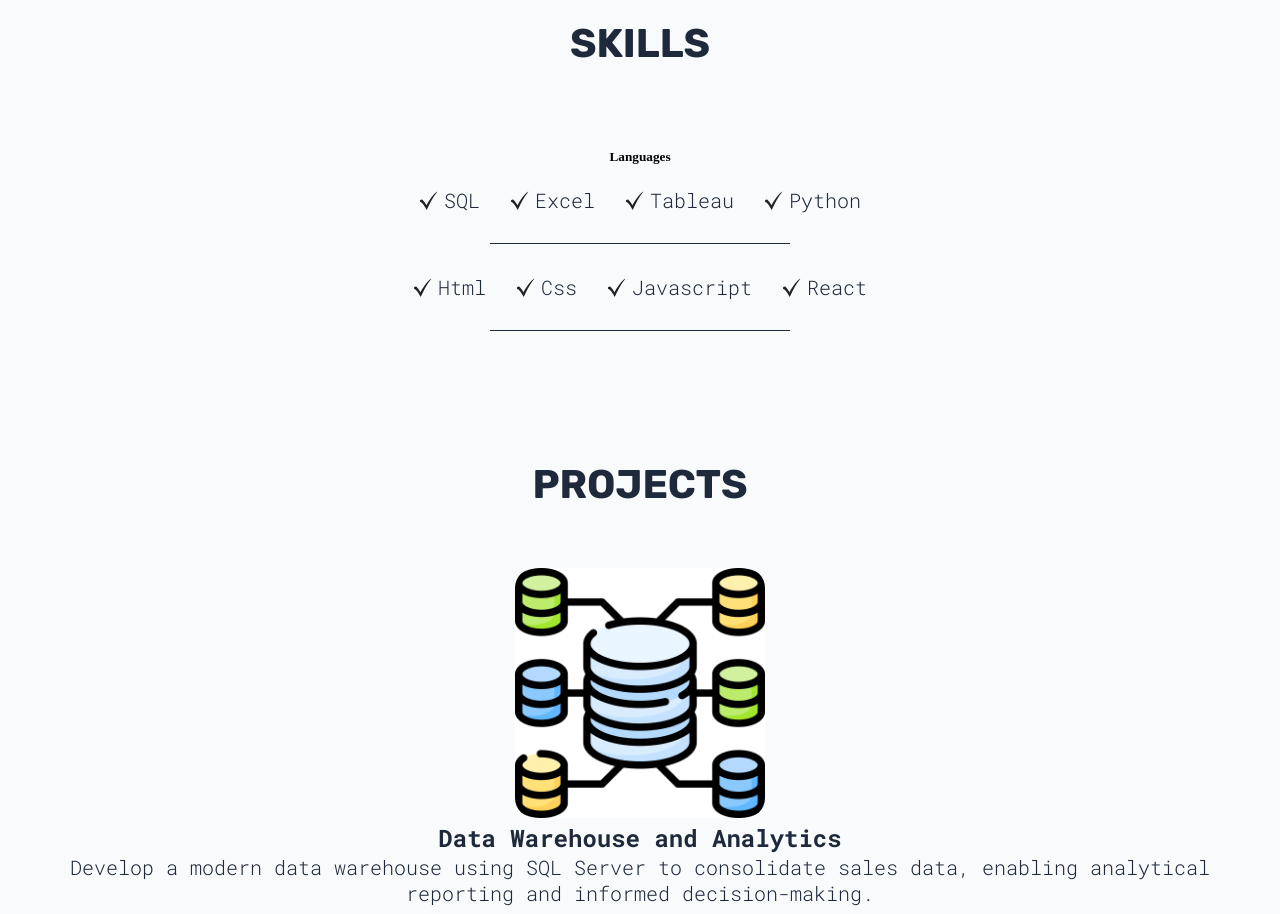
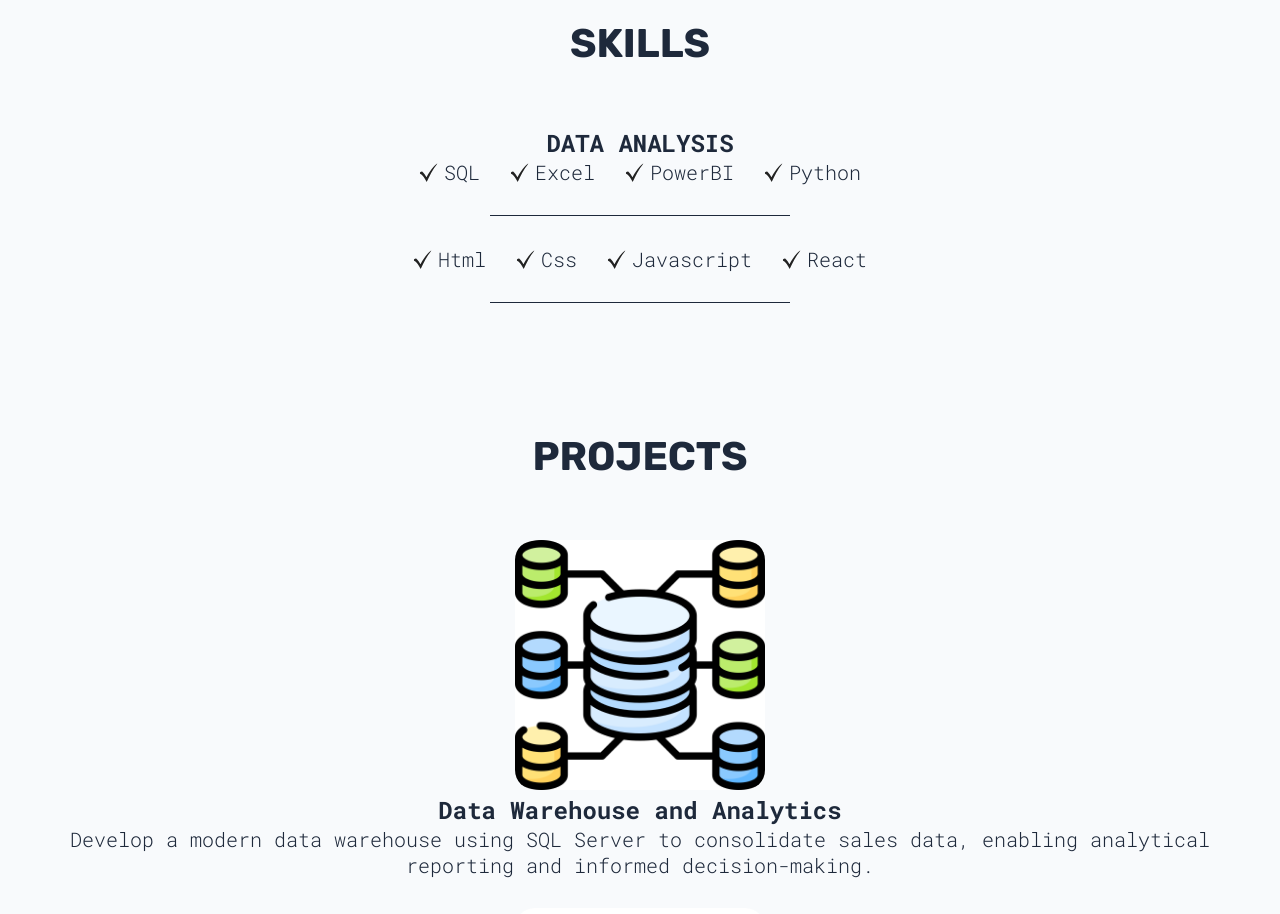
Before and after one commit to mizunate-tech/my-portfolio, a React (Vite) app: page / in a window 1280 px wide. Shown: the part 960-1874 px from the top of the page. Built offline with nearby package versions, Linux system fonts and the light colour scheme.

Commit message:
Edited Skill and Resume

```diff
--- a/src/sections/Skills/Skills.jsx
+++ b/src/sections/Skills/Skills.jsx
@@ -12,11 +12,11 @@ function Skills() {
   return (
     <section id="skills" className={styles.container}>
       <h1 className="sectionTitle">Skills</h1>
-      <h5>Languages</h5>
+      <h2>Data Analysis</h2>
       <div className={styles.skillList}>
         <SkillList src={checkMarkIcon} skill="SQL" />
         <SkillList src={checkMarkIcon} skill="Excel" />
-        <SkillList src={checkMarkIcon} skill="Tableau" />
+        <SkillList src={checkMarkIcon} skill="PowerBI" />
         <SkillList src={checkMarkIcon} skill="Python" />
       </div>
       <hr />
```
Also changed, not shown: 1 other file (tests, documents, lock files or other folders).
